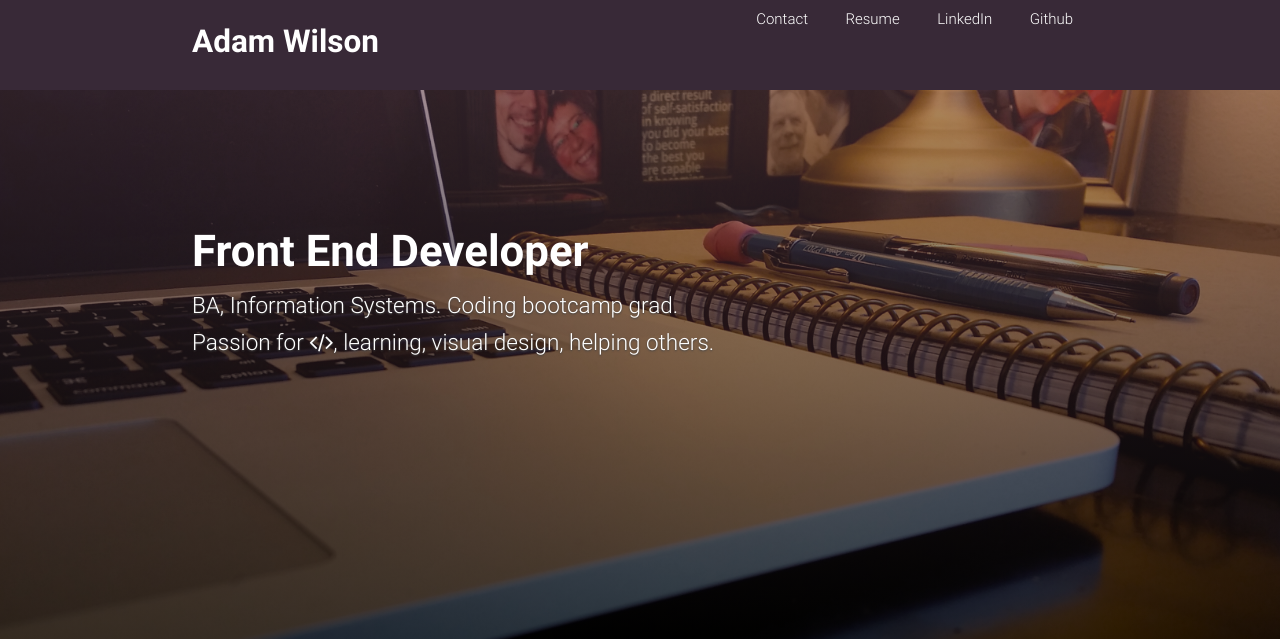
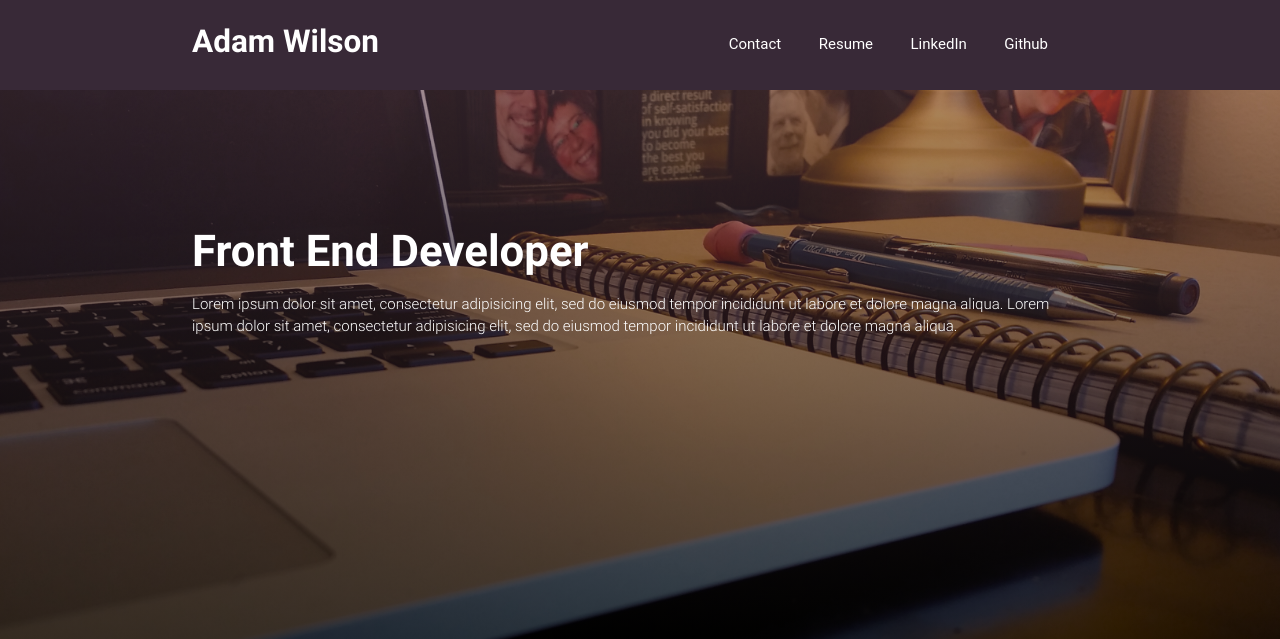
Before and after one commit to awilsongithub/static-portfolio, a PHP site: page / in a window 1280 px wide. Shown: the top 639 px of the page. Run offline with PHP 8.4, Linux system fonts and the light colour scheme; some libraries are stand-ins or nearby versions; some web fonts are replaced.

Commit message:
nav padding ...

```diff
--- a/index.html
+++ b/index.html
@@ -21,7 +21,7 @@
          <a href="#" data-activates="mobile-demo" class="button-collapse"><i class="material-icons">menu</i></a>
 
          <!-- UL FOR TOP MENU ON LARGE -->
-         <ul class="right hide-on-med-and-down extra light">
+         <ul id='top-nav-menu' class="right hide-on-med-and-down extra ">
             <li><a href="#contact">Contact</a></li>
             <li><a href="https://www.visualcv.com/adam-wilson?access=60N0x31Zjt" target="_blank">Resume</a></li>
             <li><a href="http://linkedin.com/in/adamwilsonprofile" target="_blank">LinkedIn</a></li>
@@ -47,9 +47,10 @@
      <div class="row container">
         <div id="hero-text">
              <h3 id="hero-heading">Front End Developer</h3>
+             <p class='hero-p'>Lorem ipsum dolor sit amet, consectetur adipisicing elit, sed do eiusmod tempor incididunt ut labore et dolore magna aliqua. Lorem ipsum dolor sit amet, consectetur adipisicing elit, sed do eiusmod tempor incididunt ut labore et dolore magna aliqua. </p>
 
-             <h5 class="light white-text" id="hero-subheading">BA, Information Systems. Coding bootcamp grad.</h5>
-             <h5 class="light white-text" id="hero-subheading">Passion for <i class="fa fa-code"></i>, learning, visual design, helping others.</h5>
+             <!-- <h5 class="light white-text" id="hero-subheading">BA, Information Systems. Coding bootcamp grad.</h5>
+             <h5 class="light white-text" id="hero-subheading">Passion for <i class="fa fa-code"></i>, learning, visual design, helping others.</h5> -->
              <!-- <a href="/signup.php" class="btn btn-large orange" style="margin-top: -0.7rem;">Get Started</a> -->
 
 
--- a/stylesheets/styles.css
+++ b/stylesheets/styles.css
@@ -110,7 +110,9 @@ nav {
 nav .button-collapse {
     float: right;
 }
-
+#top-nav-menu {
+    padding: 25px;
+}
 /*
 ==================================
 HERO DIV
```
